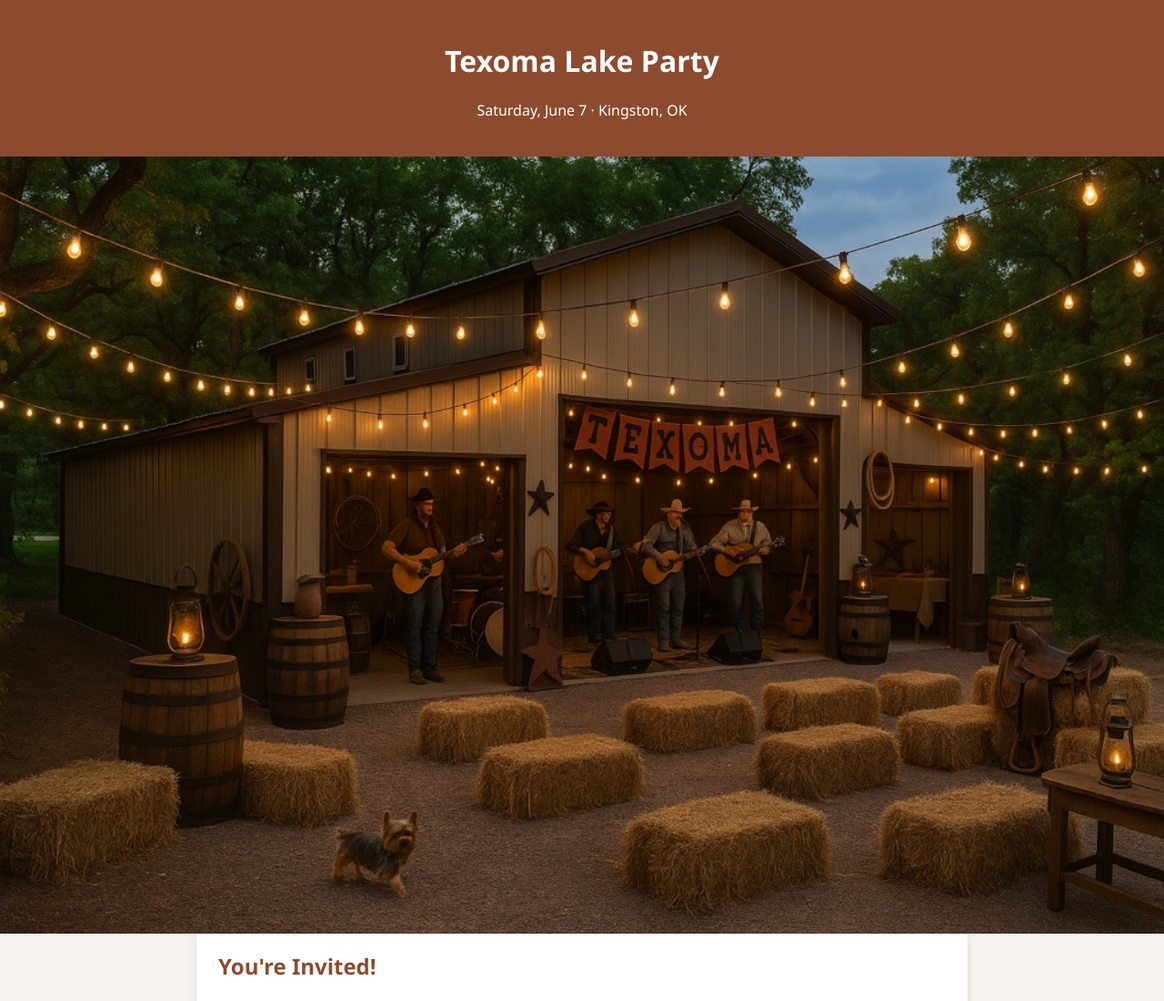
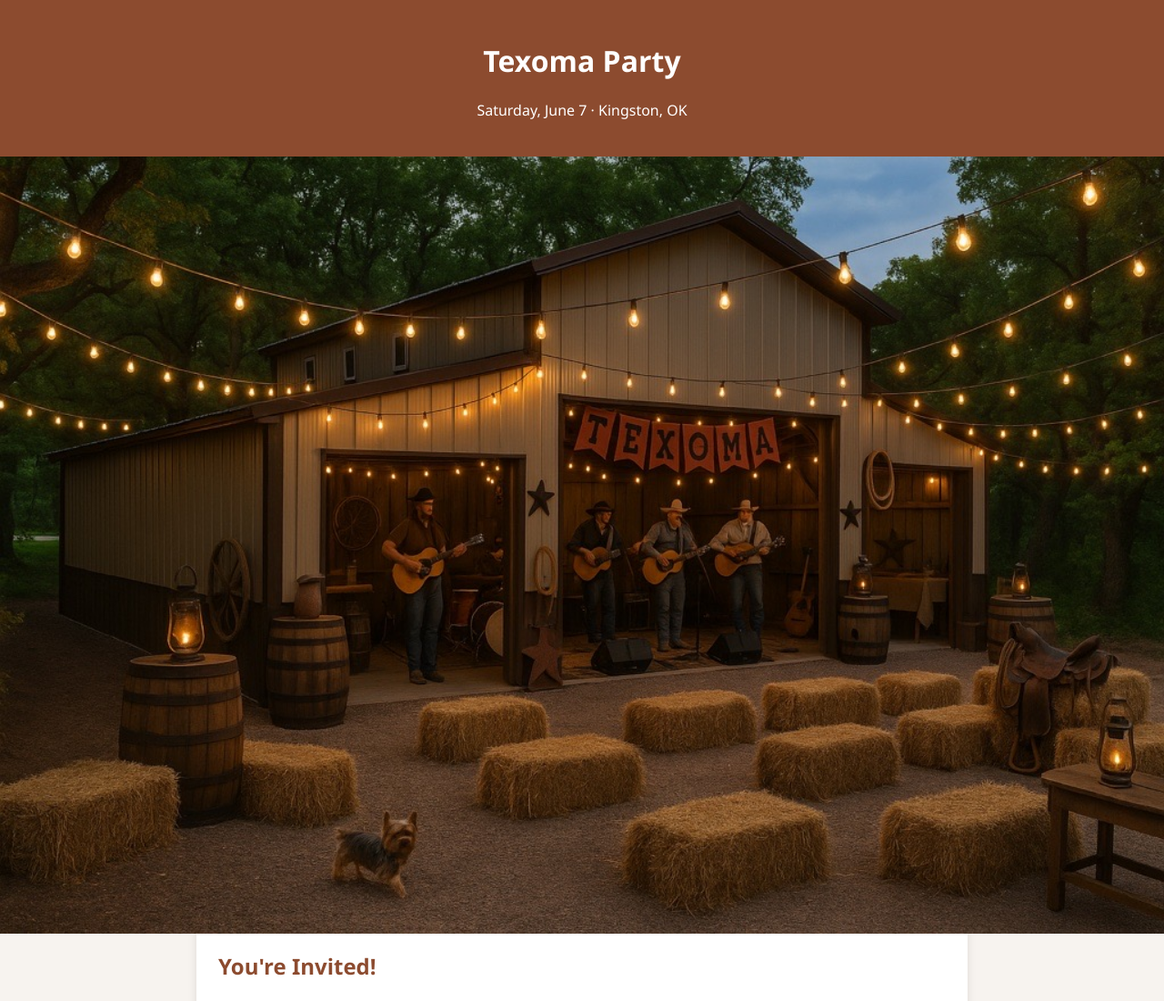
Before and after one commit to cjrogers34/TexomaParty, a plain HTML site: page index.html in a window 1280 px wide. Shown: the top 1100 px of the page at 91% size. Drawn offline with Linux system fonts and the light colour scheme.

Commit message:
Update index.html

```diff
--- a/index.html
+++ b/index.html
@@ -43,7 +43,7 @@
 </head>
 <body>
     <header>
-        <h1>Texoma Lake Party</h1>
+        <h1>Texoma Party</h1>
         <p>Saturday, June 7 · Kingston, OK</p>
     </header>
     <img src="party-photo.jpg" alt="Texoma Lake Party Band Setup">
```
